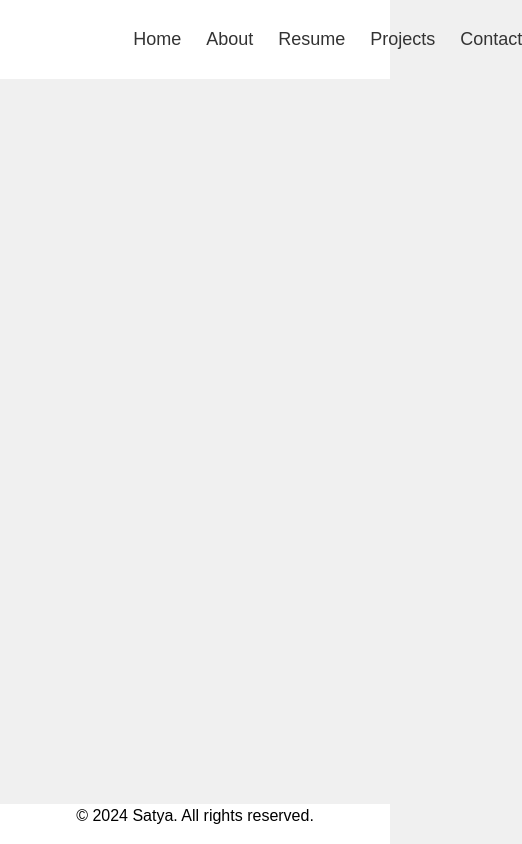
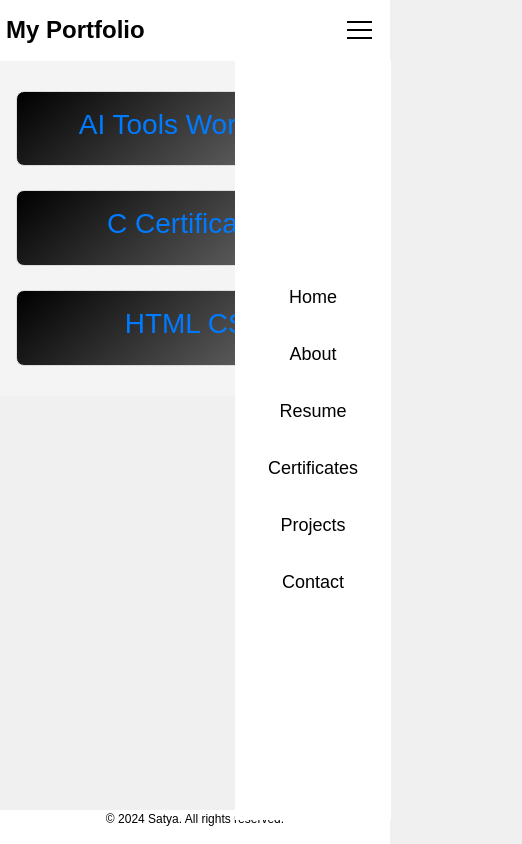
Before and after one commit to Satya1512/frontend, a React (Create React App) app: page /certifications in a window 390 px wide. Shown: the whole page, 522 px wide, since content can reach past the window. Built offline with nearby package versions, Linux system fonts and the light colour scheme.

Commit message:
certificates change

```diff
--- a/package.json
+++ b/package.json
@@ -3,6 +3,9 @@
   "version": "0.1.0",
   "private": true,
   "dependencies": {
+    "@react-pdf-viewer/core": "^3.12.0",
+    "@react-pdf-viewer/default-layout": "^3.12.0",
+    "@react-pdf/renderer": "^4.0.0",
     "@testing-library/jest-dom": "^5.17.0",
     "@testing-library/react": "^13.4.0",
     "@testing-library/user-event": "^13.5.0",
--- a/src/App.js
+++ b/src/App.js
@@ -5,6 +5,7 @@ import Footer from "./components/Footer";
 import Home from "./components/Home";
 import About from "./components/About";
 import Projects from "./components/Projects";
+import Certifications from './components/Certifications';
 import Contact from "./components/Contact";
 import GlobalStyles from "./components/styles/GlobalStyle";
 import Resume from "./components/Resume";
@@ -12,14 +13,16 @@ import Resume from "./components/Resume";
 function App() {
   return (
     <Router>
-      <GlobalStyles />
+      <GlobalStyles/>
       <Header />
       <Routes>
         <Route path="/" element={<Home />} />
         <Route path="/about" element={<About />} />
         <Route path="/resume" element={<Resume />} />
+        <Route path="/certifications" element={<Certifications />} />
         <Route path="/projects" element={<Projects />} />
         <Route path="/contact" element={<Contact />} />
+
       </Routes>
       <Footer />
     </Router>
--- /dev/null
+++ b/src/components/Certifications.js
@@ -0,0 +1,173 @@
+import React, { useState } from 'react';
+import styled from 'styled-components';
+import certificationsData from '../data/certificationsData'; // Ensure this points to your correct data file
+
+// Section styling
+const CertificationsSection = styled.section`
+  padding: 30px;
+  background-color: #f4f4f4;
+  color: #333;
+  display: grid;
+  grid-template-columns: repeat(auto-fill, minmax(300px, 1fr));
+  gap: 1.5rem;
+  justify-items: center;
+
+  @media (max-width: 430px) {
+    grid-template-columns: 1fr; // Stack the cards on smaller screens
+    padding-left: 1rem;
+    padding-right: 1rem;
+  }
+`;
+
+// Card styling
+const CertificationCard = styled.div`
+  border: 1px solid #ddd;
+  border-radius: 8px;
+  padding: 1rem;
+  background: linear-gradient(140deg, black, gray);
+  color: white;
+  text-align: left;
+  width: 300px;
+  height: 300px;
+  display: flex;
+  flex-direction: column;
+  justify-content: center; // Center content vertically
+  position: relative;
+  transition: transform 0.2s ease-in-out, box-shadow 0.3s ease-in-out;
+
+  &:hover {
+    transform: scale(1.05);
+    box-shadow: 0 6px 12px rgba(0, 0, 0, 0.3);
+  }
+
+  @media (max-width: 430px) {
+    width: 100%; // Make cards full width on mobile
+    height: auto;
+  }
+`;
+
+const CertificationTitle = styled.h3`
+  text-align: center;
+  margin-bottom: 0.5rem;
+  color: #007BFF;
+
+  @media (max-width: 430px) {
+    font-size: 1.75rem; // Adjust size for smaller screens
+  }
+`;
+
+// Modal styling
+const ModalOverlay = styled.div`
+  position: fixed;
+  top: 0;
+  left: 0;
+  width: 100%;
+  height: 100%;
+  background: rgba(0, 0, 0, 0.5);
+  display: flex;
+  justify-content: center;
+  align-items: center;
+  z-index: 1000;
+  font-size: 18px;
+
+  @media (max-width: 430px) {
+    padding: 1rem;
+    font-size: 16px;
+  }
+`;
+
+const ModalContent = styled.div`
+  background: white;
+  color: black;
+  border-radius: 8px;
+  padding: 2rem;
+  width: 500px;
+  max-width: 100%;
+  overflow: auto; // Allow scrolling if content is too large
+
+  @media (max-width: 430px) {
+    padding: 1rem;
+  }
+`;
+
+const StyledH3 = styled.h3`
+  font-size: 24px; // Default size
+  padding: 5px 0px;
+  font-weight: bold;
+
+  @media (max-width: 430px) {
+    font-size: 20px; // Adjust size for smaller screens
+  }
+`;
+
+const CloseButton = styled.button`
+  background: #007BFF;
+  color: white;
+  border: none;
+  padding: 0.5rem 1rem;
+  border-radius: 5px;
+  cursor: pointer;
+  margin-top: 1rem;
+  margin-right: 1rem; // Space between buttons
+`;
+
+const DownloadButton = styled.button`
+  background: #28a745; // Green background
+  color: white;
+  border: none;
+  padding: 0.5rem 1rem;
+  border-radius: 5px;
+  cursor: pointer;
+  margin-top: 1rem;
+  margin-left:14rem // Align with close button
+  @media (max-width: 430px) {
+     margin-left:8rem
+  }
+`;
+
+const Certifications = () => {
+  const [selectedImage, setSelectedImage] = useState(null);
+
+  const closeModal = () => {
+    setSelectedImage(null);
+  };
+
+  const handleCardClick = (imageUrl) => {
+    console.log("Card clicked! Image URL:", imageUrl); // Debugging output
+    setSelectedImage(imageUrl);
+  };
+
+  const handleDownload = (url) => {
+    const link = document.createElement('a');
+    link.href = url;
+    link.download = url.split('/').pop(); // Set the downloaded file name
+    document.body.appendChild(link);
+    link.click();
+    document.body.removeChild(link);
+  };
+
+  return (
+    <div>
+      <CertificationsSection>
+        {certificationsData.map((cert) => (
+          <CertificationCard key={cert.id} onClick={() => handleCardClick(cert.pdfUrl)}>
+            <CertificationTitle>{cert.title}</CertificationTitle>
+          </CertificationCard>
+        ))}
+      </CertificationsSection>
+
+      {selectedImage && (
+        <ModalOverlay onClick={closeModal}>
+          <ModalContent onClick={(e) => e.stopPropagation()}>
+            <StyledH3>Image Preview</StyledH3>
+            <img src={selectedImage} alt="Preview" style={{ width: '100%', height: 'auto' }} />
+            <CloseButton onClick={closeModal}>Close</CloseButton>
+            <DownloadButton onClick={() => handleDownload(selectedImage)}>Download</DownloadButton>
+          </ModalContent>
+        </ModalOverlay>
+      )}
+    </div>
+  );
+};
+
+export default Certifications;
--- a/src/components/Contact.js
+++ b/src/components/Contact.js
@@ -133,10 +133,7 @@ function Contact() {
           <a href="https://www.instagram.com/_satya_15/" className="icon">
             <img src={instaIm} alt="Instagram" />
           </a>
-          <a
-            href="https://www.linkedin.com/in/venkata-satya-manikanta/"
-            className="icon"
-          >
+          <a href="https://www.linkedin.com/in/venkata-satya-manikanta/" className="icon">
             <img src={linkd} alt="Linkedin" />
           </a>
         </div>
--- a/src/components/Header.js
+++ b/src/components/Header.js
@@ -1,42 +1,100 @@
-import React from 'react';
+import React, { useState } from 'react';
 import { Link } from 'react-router-dom';
 import styled from 'styled-components';
 
+// Styled Components for Header
 const Nav = styled.nav`
   background-color: white;
   padding: 1px;
   display: flex;
   justify-content: space-between;
   align-items: center;
-   padding-right:15px;
-   font-size: 18px
+  padding-right: 15px;
+  font-size: 18px;
+  position: relative;
 `;
 
 const Logo = styled.h1`
-  color: #fff;
+  color: black;
+  font-size: 24px;
+  font-weight: bold;
+  padding-top: 15px;
+  padding-bottom: 15px;
 `;
 
 const NavLinks = styled.div`
+  display: flex;
+
   a {
-    color: balck;
+    color: black;
     margin-left: 25px;
-
+    text-decoration: none;
     &:hover {
       color: orange;
     }
   }
+
+  @media (max-width: 430px) {
+    position: absolute;
+    top: 60px;
+    transform: ${({ open }) => (open ? 'translateX(-105%)' : 'translateX(150%)')};
+    width: 40%; /* Adjust as needed */
+    height: 90vh;
+    background-color: white;
+    display: flex;
+    flex-direction: column;
+    align-items: center;
+    justify-content: center;
+    transition: right 0.3s ease-in-out;
+    z-index: 10;
+
+    a {
+      margin: 15px 0;
+    }
+  }
+`;
+
+// Hamburger Menu for Mobile
+const Hamburger = styled.div`
+  display: none;
+  flex-direction: column;
+  cursor: pointer;
+
+  span {
+    height: 2px;
+    width: 25px;
+    background-color: black;
+    margin: 3px;
+    transition: all 0.3s ease;
+  }
+
+  @media (max-width: 768px) {
+    display: flex;
+  }
 `;
 
 const Header = () => {
+  const [open, setOpen] = useState(false);
+
+  const toggleMenu = () => {
+    setOpen(!open);
+  };
+
   return (
     <Nav>
       <Logo>My Portfolio</Logo>
-      <NavLinks>
-        <Link to="/">Home</Link>
-        <Link to="/about">About</Link>
-        <Link to="/resume">Resume</Link>
-        <Link to="/projects">Projects</Link>
-        <Link to="/contact">Contact</Link>
+      <Hamburger onClick={toggleMenu}>
+        <span></span>
+        <span></span>
+        <span></span>
+      </Hamburger>
+      <NavLinks open={open}>
+        <Link to="/" onClick={toggleMenu}>Home</Link>
+        <Link to="/about" onClick={toggleMenu}>About</Link>
+        <Link to="/resume" onClick={toggleMenu}>Resume</Link>
+        <Link to="/certifications" onClick={toggleMenu}>Certificates</Link>
+        <Link to="/projects" onClick={toggleMenu}>Projects</Link>
+        <Link to="/contact" onClick={toggleMenu}>Contact</Link>
       </NavLinks>
     </Nav>
   );
--- a/src/components/styles/GlobalStyle.js
+++ b/src/components/styles/GlobalStyle.js
@@ -18,6 +18,18 @@ const GlobalStyles = createGlobalStyle`
   p {
     margin: 0 0 1rem 0;
   }
+  @media (max-width: 430px) {
+    /* Add styles for mobile screens here */
+    body {
+      font-size: 14px;
+    }
+    h1, h2, h3, h4, h5, h6 {
+      font-size: 18px;
+    }
+    p {
+      font-size: 12px;
+    }
+  }
 `;
 
 export default GlobalStyles;
--- /dev/null
+++ b/src/data/certificationsData.js
@@ -0,0 +1,19 @@
+const certificationsData = [
+    {
+      id: 1,
+      title: "AI Tools Workshop",
+      pdfUrl: "https://res.cloudinary.com/dn8wpc0aa/image/upload/v1729535827/HTML_CSS_qknol9.png", // Direct link to the PDF
+    },
+    {
+      id: 2,
+      title: "C Certification",
+      pdfUrl: "https://res.cloudinary.com/dn8wpc0aa/image/upload/v1729534923/C_v0bjt9.png", // Direct link to the PDF
+    },
+    {
+      id: 3,
+      title: "HTML CSS",
+      pdfUrl: "https://res.cloudinary.com/dn8wpc0aa/image/upload/v1729535827/HTML_CSS_qknol9.png", // Direct link to the PDF
+    },
+  ];
+
+  export default certificationsData;
```
Also changed, not shown: src/components/Projects.js (+62 -28 lines), src/components/index.css (+73 -9 lines), 1 other file (tests, documents, lock files or other folders).
